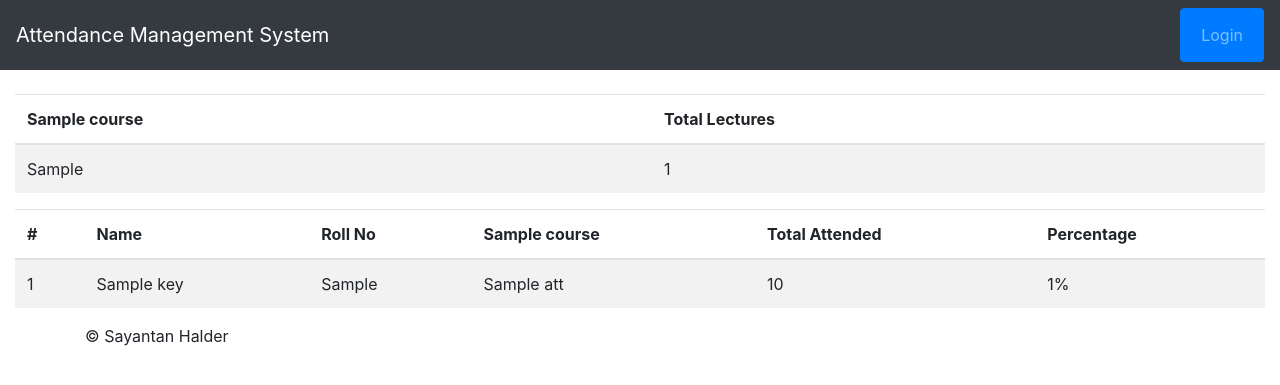
After one commit to samsayan181/attendance_management_system, a Django app: template templates/allstat.html in a window 1280 px wide. The commit adds this page. Shown: the top 385 px of the page. Run offline with Django 3.2, Linux system fonts and the light colour scheme; the template is opened without the code that fills it: most values are stand-ins (such as "Sample title", 1, 10 or a date in 2020); some libraries are stand-ins or nearby versions.

Commit message:
more features

```diff
--- a/attendance/urls.py
+++ b/attendance/urls.py
@@ -31,4 +31,5 @@ urlpatterns = [
     path('student/<int:pk>', dry.StatStudent),
     path('paper/<int:pk>', dry.StatPaper),
     path('datestat/', dry.statbyDate),
+    path('allstat/', dry.statAll),
 ] + static(settings.STATIC_URL, document_root=settings.STATIC_ROOT)
--- /dev/null
+++ b/templates/allstat.html
@@ -0,0 +1,68 @@
+{% extends 'base.html' %}
+
+{% block content %}
+
+  <main role="main">
+    <div class="container-fluid">
+      <div class="row">
+        <div class="col-md">
+    <table class="table table-striped">
+  <thead>
+    <tr>
+      {% for course in courses %}
+        <th scope="col">{{ course.name }}</th>
+      {% endfor %}
+        <th scope="col">Total Lectures</th>
+    </tr>
+  </thead>
+  <tbody>
+    <tr>
+      {% for c in total_course %}
+      <td>{{ c }}</td>
+      {% endfor %}
+      <td>{{ total_lectures }}</td>
+    </tr>
+  </tbody>
+</table>
+        </div>
+      </div>
+      <div class="row">
+        <div class="col-md">
+
+      <table class="table table-striped">
+  <thead>
+    <tr>
+      <th scope="col">#</th>
+      <th scope="col">Name</th>
+      <th scope="col">Roll No</th>
+      {% for course in courses %}
+        <th scope="col">{{ course.name }}</th>
+      {% endfor %}
+      <th scope="col">Total Attended</th>
+      <th scope="col">Percentage</th>
+    </tr>
+  </thead>
+  <tbody>
+    {% for key, values in data.items %}
+    <tr>
+      <td scope="row">{{ forloop.counter }}</td>
+      <td>{{ key }}</td>
+      <td>{{ values.roll_no }}</td>
+      {% for att in values.attendances %}
+      <td>{{ att }}</td>
+      {% endfor %}
+      <td>{{ values.total }}</td>
+      <td>{{ values.percentage }}%</td>
+    </tr>
+    {% endfor %}
+  </tbody>
+</table>
+    </div>
+  </div>
+</div>
+    </main>
+
+    <footer class="container">
+      <p>&copy; Sayantan Halder</p>
+    </footer>
+{% endblock %}
--- a/templates/base.html
+++ b/templates/base.html
@@ -11,15 +11,34 @@
   </head>
 
   <body>
-    <div class="jumbotron">
-      <div class="container">
-        <h3 class="display-6 text-center"><a href="/">Attendance Mangement System</a></h3>
-        <!-- <p>This is a template for a simple marketing or informational website. It includes a large callout called a jumbotron and three supporting pieces of content. Use it as a starting point to create something more unique.</p> -->
-        <!-- <p><a class="btn btn-primary btn-lg" href="#" role="button">Learn more &raquo;</a></p> -->
-      </div>
-    </div>
-  	{% block content %}
-  	{% endblock %}
+  <nav class="navbar navbar-expand-md navbar-dark bg-dark mb-4">
+        <a class="navbar-brand" href="/">Attendance Management System</a>
+        <button class="navbar-toggler" type="button" data-toggle="collapse" data-target="#navbarCollapse" aria-controls="navbarCollapse" aria-expanded="false" aria-label="Toggle navigation">
+          <span class="navbar-toggler-icon"></span>
+        </button>
+        <div class="collapse navbar-nav navbar-collapse" id="navbarCollapse">
+          <ul class="navbar-nav ml-auto">
+            {% if request.user.is_authenticated %}
+            <li class="nav-item active">
+              <a class="nav-link" href="#"> Welcome {{ request.user.get_full_name }} <span class="sr-only">(current)</span></a>
+            </li>
+            <li class="nav-item">
+              <a class="nav-link" href="/admin/password_change/">Change Password</a>
+            </li>
+            <li class="nav-item">
+              <a class="nav-link" href="/admin/logout">LogOut</a>
+            </li>
+            {% else %}
+            <li class="nav-item">
+              <button class="btn btn-primary" type="button"><a class="nav-link" href="/admin/login">Login</a></button>
+            </li>
+            {% endif %}
+
+          </ul>
+        </div>
+    </nav>
+    {% block content %}
+    {% endblock %}
     <script src="https://code.jquery.com/jquery-3.3.1.slim.min.js" integrity="sha384-q8i/X+965DzO0rT7abK41JStQIAqVgRVzpbzo5smXKp4YfRvH+8abtTE1Pi6jizo" crossorigin="anonymous"></script>
     <script src="https://cdnjs.cloudflare.com/ajax/libs/popper.js/1.14.3/umd/popper.min.js" integrity="sha384-ZMP7rVo3mIykV+2+9J3UJ46jBk0WLaUAdn689aCwoqbBJiSnjAK/l8WvCWPIPm49" crossorigin="anonymous"></script>
     <script src="https://stackpath.bootstrapcdn.com/bootstrap/4.1.1/js/bootstrap.min.js" integrity="sha384-smHYKdLADwkXOn1EmN1qk/HfnUcbVRZyYmZ4qpPea6sjB/pTJ0euyQp0Mk8ck+5T" crossorigin="anonymous"></script>
--- a/templates/home.html
+++ b/templates/home.html
@@ -23,6 +23,7 @@
             <p><a class="btn btn-info" href="/student-stats/" role="button">Stats by rollno&raquo;</a></p>
             <p><a class="btn btn-info" href="/paper-stats/" role="button">Stats by papercode&raquo;</a></p>
             <p><a class="btn btn-info" href="/datestat/" role="button">Stats by date&raquo;</a></p>
+            <p><a class="btn btn-info" href="/allstat/" role="button">All stats&raquo;</a></p>
           </div>
         </div>
 
```
Also changed, not shown: diary/views.py (+20 -0 lines).
